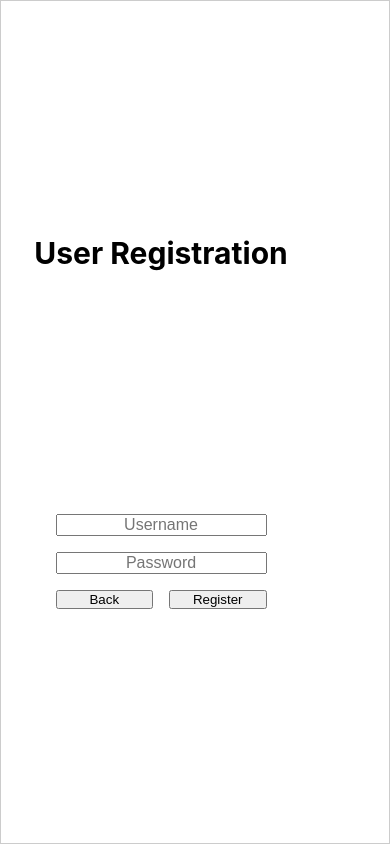
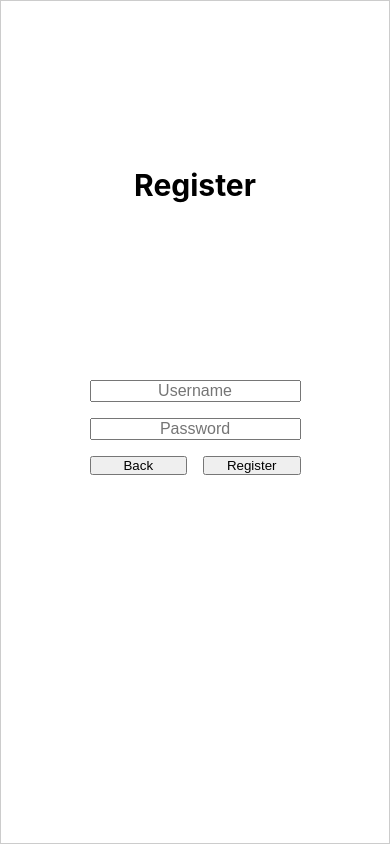
Before and after one commit to weralite/chat-application, a React (Create React App) app in the folder client/: page /register in a window 390 px wide. Built offline with nearby package versions, Linux system fonts and the light colour scheme.

Commit message:
added some responsiveness

```diff
--- a/client/src/App.css
+++ b/client/src/App.css
@@ -32,6 +32,7 @@ body {
   width: 100%;
   height: 100%;
   display: flex;
+  justify-content: center;
 }
 
 .chat-wrapper {
@@ -218,7 +219,6 @@ h5 {
   visibility: hidden;
   transform: translate(-50%, -50%);
   transition: width 0.2s ease-out, opacity 0.2s ease-in-out, visibility 0.2s ease-out;
-  /* Adjust the transition */
 }
 
 
@@ -345,7 +345,6 @@ li {
 }
 
 
-
 @media (max-width: 767px) {
 
   .chat-ongoing-chats {
@@ -360,8 +359,6 @@ li {
     display: flex;
     justify-content: center;
     align-items: center;
-    /* padding: 8px; */
-    /* border-bottom: 1px solid #ccc; */
   }
 
   .large-screen-search {
@@ -373,10 +370,8 @@ li {
     display: flex;
     align-items: center;
     justify-content: center;
-    /* background-color: #f2f2f2; */
     height: 48px;
     width: 48px;
-    /* padding: 10px; */
     border-radius: 24px;
     transition: background-color 0.3s ease;
   }
@@ -428,7 +423,6 @@ li {
   .close-search-modal {
     height: 30px;
     width: 32px;
-    /* background-color: #f2f2f2; */
     border-top-right-radius: 10px;
     border-bottom-right-radius: 10px;
     transition: background-color 0.3s ease;
--- a/client/src/components/loginUser.js
+++ b/client/src/components/loginUser.js
@@ -39,7 +39,7 @@ const LoginUser = () => {
     return (
         <div className='chat-app'>
             <div className='login-body'>
-                <h1>Login User</h1>
+                <h1>Login</h1>
 
                 <form onSubmit={handleSubmit}>
                     <div>
--- a/client/src/components/registerUser.js
+++ b/client/src/components/registerUser.js
@@ -36,7 +36,7 @@ const RegisterUser = () => {
     return (
         <div className='chat-app'>
             <div className='registration-body'>
-            <h2>User Registration</h2>
+            <h2>Register</h2>
             <form onSubmit={handleSubmit}>
                 <div>
                     <input
--- a/client/src/styles/login.style.css
+++ b/client/src/styles/login.style.css
@@ -5,6 +5,7 @@
     align-items: center;
     min-width: 20rem;
     min-height: 10rem;
+    max-height: 50rem;
     gap: 1rem;
     padding: 1rem;
 }
--- a/client/src/styles/register.style.css
+++ b/client/src/styles/register.style.css
@@ -5,6 +5,7 @@
     align-items: center;
     min-width: 20rem;
     min-height: 10rem;
+    max-height: 40rem;
     gap: 1rem;
     padding: 1rem;
 }
```
